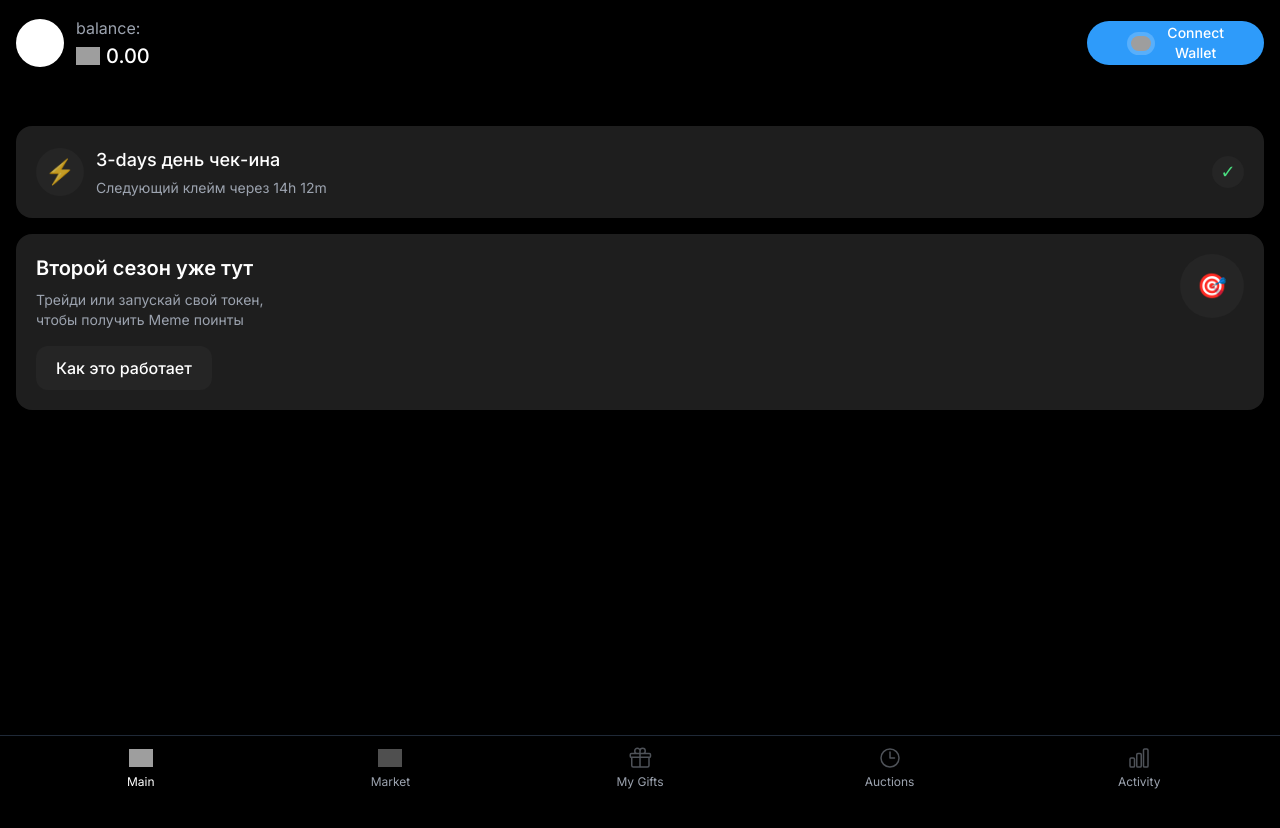
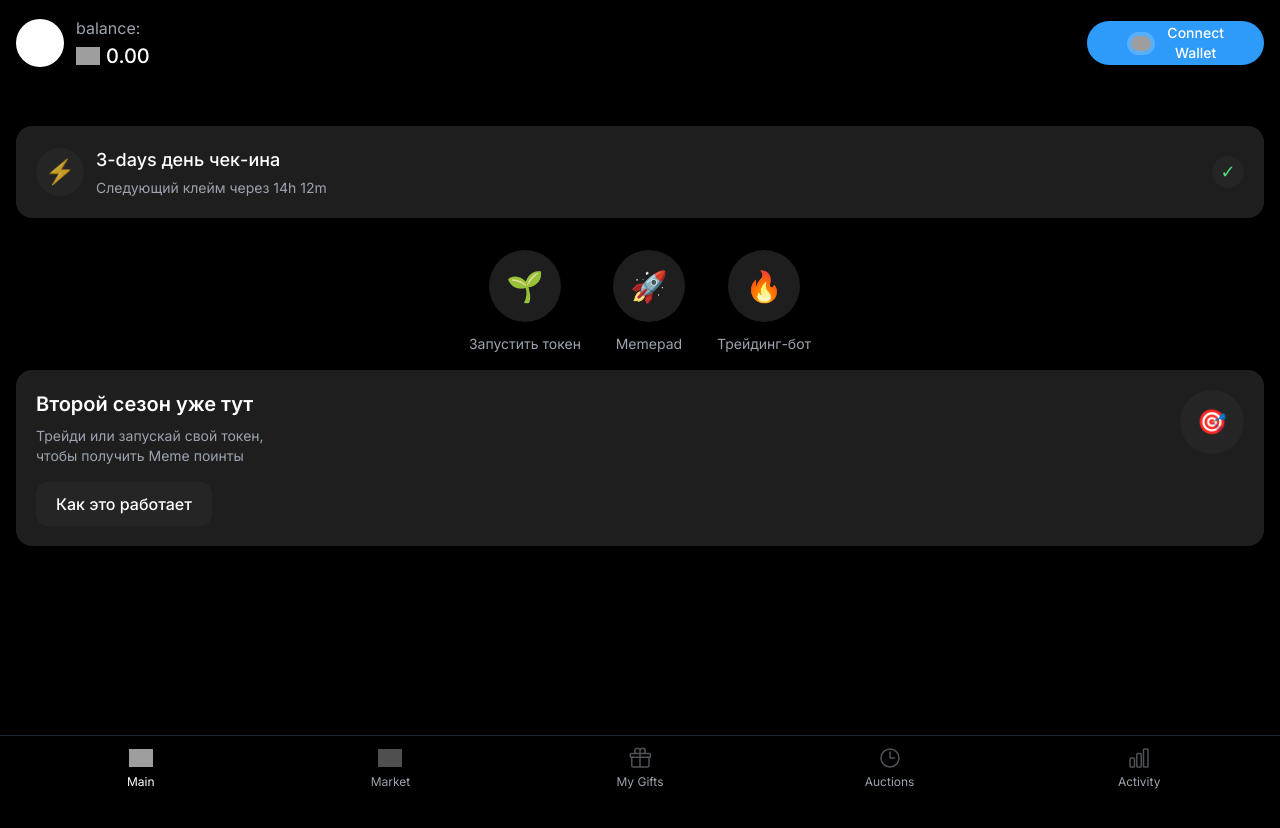
Before and after one commit to useriiefokrjkgjrkgkgkjkg/folder-number-1, a Next.js app: page / in a window 1280 px wide. Shown: the top 828 px of the page. Built offline with nearby package versions, Linux system fonts and the light colour scheme; grey boxes are pictures that could not be loaded.

Commit message:
Update: Restore action buttons in the center of the page

```diff
--- a/src/app/page.tsx
+++ b/src/app/page.tsx
@@ -1,6 +1,7 @@
 'use client';
 
 import Header from '@/components/Header';
+import ActionButton from '@/components/ActionButton';
 
 export default function Home() {
   return (
@@ -24,6 +25,12 @@ export default function Home() {
         </div>
       </div>
 
+      <div className="flex justify-center gap-8 mt-8">
+        <ActionButton icon="🌱" label="Запустить токен" />
+        <ActionButton icon="🚀" label="Memepad" />
+        <ActionButton icon="🔥" label="Трейдинг-бот" />
+      </div>
+
       <div className="mx-4 mt-4">
         <div className="bg-[#1E1E1E] hover:bg-[#252525] rounded-2xl p-5 transition-all duration-300 ease-in-out transform hover:scale-[1.02]">
           <div className="flex justify-between items-start">
--- /dev/null
+++ b/src/components/ActionButton.tsx
@@ -0,0 +1,17 @@
+'use client';
+
+interface ActionButtonProps {
+  icon: string;
+  label: string;
+}
+
+export default function ActionButton({ icon, label }: ActionButtonProps) {
+  return (
+    <div className="flex flex-col items-center gap-3">
+      <button className="w-[72px] h-[72px] bg-[#1E1E1E] hover:bg-[#252525] rounded-full flex items-center justify-center transition-all duration-300 hover:scale-105 active:scale-95">
+        <span className="text-3xl">{icon}</span>
+      </button>
+      <span className="text-gray-400 text-sm">{label}</span>
+    </div>
+  );
+}
```
